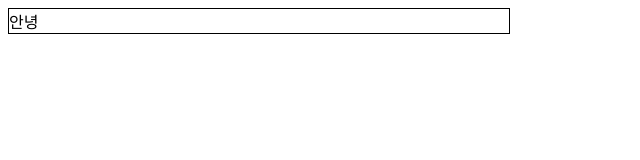
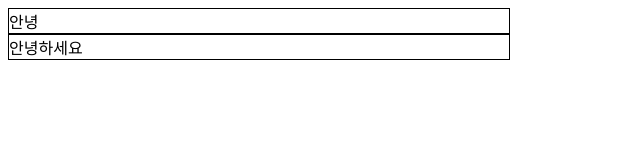
Before and after one commit to seungyeonYoos/ttyyree, a plain HTML site: page index.html in a window 1280 px wide. Shown: the whole page, without its empty margins (0-640 px from the left). Drawn offline with nearby package versions, Linux system fonts and the light colour scheme.

Commit message:
study:brunch new

```diff
--- a/index.html
+++ b/index.html
@@ -24,6 +24,7 @@
                 안녕<br>안녕<br>안녕<br>안녕<br>안녕<br>안녕
             </div>
         </div>
+        <div>안녕하세요</div>
 
         <script>
             var click = document.getElementById("aaa");
@@ -40,6 +41,7 @@
             }
 
 
+
             // $(".bbb").click(function() {
             //     var height = $(".aaa").css("height");
 
```
